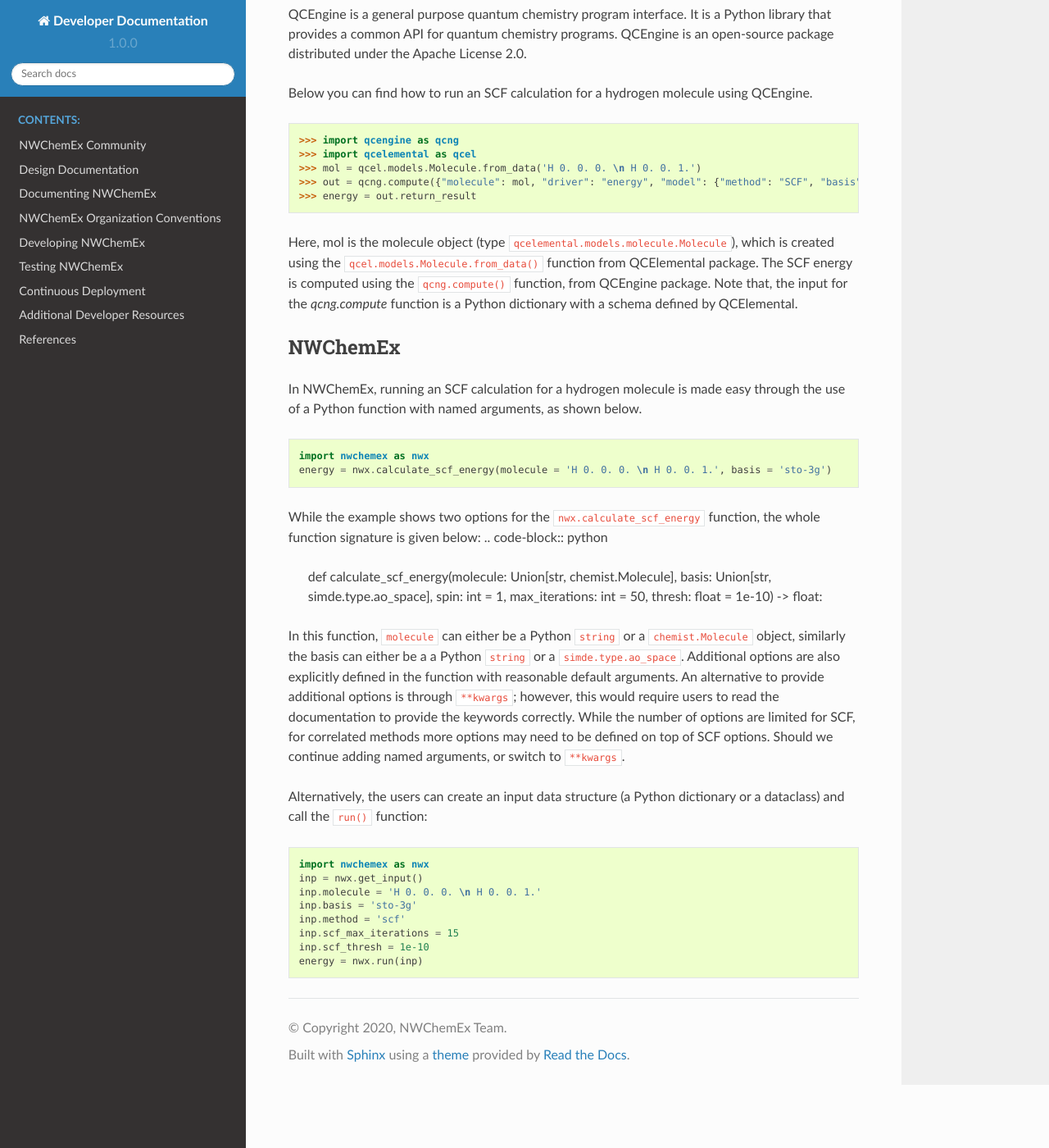
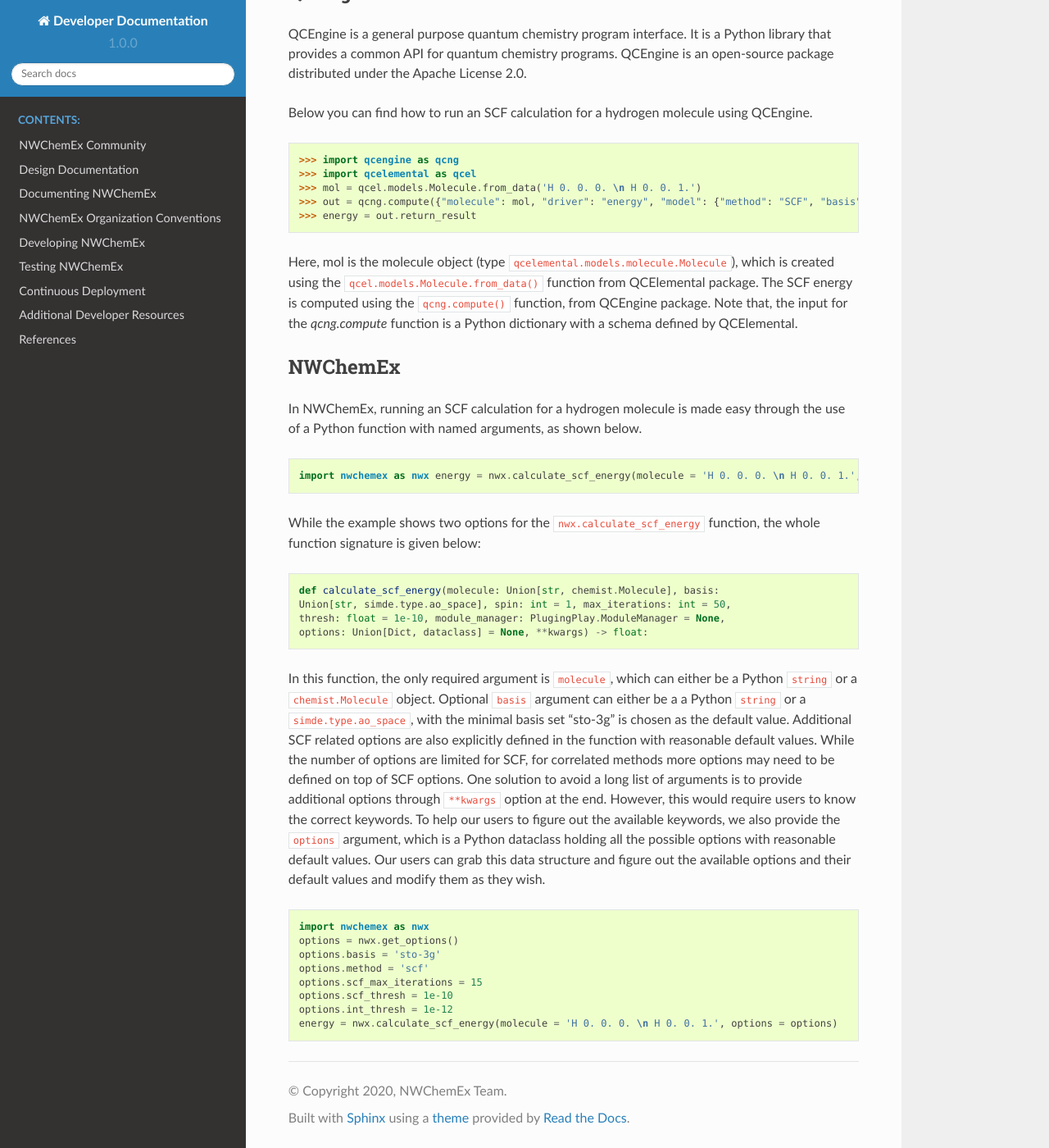
Before and after one commit to NWChemEx/.github, a Sphinx documentation site: the page built from docs/source/design/ui_design.rst, in a window 1280 px wide and 1400 px high, scrolled down 1577 px. Shown: the whole window at 82% size. Built offline with Sphinx 7.4.7 and the Read the Docs theme 2.0.0, drawn with Linux system fonts in a browser that asks for light colours; some of the changed text lies outside the part shown.

Commit message:
Wrap lines and add more discussions

```diff
--- a/docs/source/design/ui_design.rst
+++ b/docs/source/design/ui_design.rst
@@ -2,29 +2,39 @@
 User Interface Design
 ######################
 
-This document outlines the design principles and guidelines for the user interface (UI) of NWChemEx.
-Our main goal is to provide a user-friendly and intuitive interface that enables users to carry out a variety of quantum chemistry calculations seamlessly.
-However, please note that a graphical user interface (GUI) is not part of the current design.
+This document outlines the design principles and guidelines for the user
+interface (UI) of NWChemEx. Our main goal is to provide a user-friendly and
+intuitive interface that enables users to carry out a variety of quantum
+chemistry calculations seamlessly. However, please note that a graphical user
+interface (GUI) is not part of the current design.
 
 
-The current UI enables users to conduct commonly used quantum chemistry calculations such as single-point energies and geometry optimizations
-in as few steps as possible.
-It is designed to be straightforward, yet flexible enough to allow for more complex workflows using the helper/driver functions and PluginPlay modules.
-Users can execute these calculations either via Python scripts or interactively using Jupyter notebooks.
-For those who desire a fine-grained control of their workflow, they can utilize the Python and/or C++ API.
+The UI should enable users to conduct commonly used quantum chemistry
+calculations such as single-point energies and geometry optimizations in as few
+steps as possible. It should also be flexible enough to allow for more complex
+workflows using the helper/driver functions and PluginPlay modules. Users can
+execute these calculations either via Python scripts or interactively using
+Jupyter notebooks. For those who desire a fine-grained control of their
+workflow, they can utilize the Python and/or C++ API.
 
-Before we delve into the specifics of the NWChemEx UX, we provide examples of SCF/sto-3g energy calculations for a hydrogen molecule using two widely
-used quantum chemistry packages with Python interfaces, PySCF and PSI4.
-We will also provide an example from MolSSI QCEngine, which aims to provide a standard UI for a variety of quantum chemistry packages.
+Before we delve into the specifics of the NWChemEx UX, we provide examples of
+SCF/sto-3g energy calculations for a hydrogen molecule using two widely used
+quantum chemistry packages with Python interfaces, PySCF and PSI4, and MolSSI
+QCEngine, which aims to provide a standard UI for a variety of quantum chemistry
+packages. Finally, we will provide an NWChemEx example and discuss about the
+choices made.
 
 PySCF
 ======
-PySCF is a Python-based open-source quantum chemistry package distributed under the Apache License 2.0.
-The code is written mostly in Python (~90%), while computational hot spots are written in C following C89 standard.
-Most functions are pure (exceptions are named with a suffix underscore) and functional programming is preffered over object oriented style as described in
-their `code standard https://pyscf.org/code-rule.html`__.
+PySCF is a Python-based open-source quantum chemistry package distributed under
+the Apache License 2.0. The code is written mostly in Python (~90%), while
+computational hot spots are written in C following C89 standard. Most functions
+are pure (exceptions are named with a suffix underscore) and functional
+programming is preffered over object oriented style as described in their `code
+standard https://pyscf.org/code-rule.html`__.
 
-Below you can find how to run an SCF calculation for a hydrogen molecule using PySCF.
+Below you can find how to run an SCF calculation for a hydrogen molecule using
+PySCF.
 
 .. code-block:: python
 
@@ -33,16 +43,20 @@
     >>> rhf = scf.RHF(mol)
     >>> energy = rhf.kernel()
 
-Here, mol is the object (type ``pyscf.gto.mole.Mole``) representing the molecule and integrals with the given basis set and
-rhf is the object (type ``pyscf.scf.hf.RHF``) that holds method specific information. The energy is computed using the ``kernel()`` function.
+Here, mol is the object (type ``pyscf.gto.mole.Mole``) representing the molecule
+and integrals with the given basis set and rhf is the object (type
+``pyscf.scf.hf.RHF``) that holds method specific information. The energy is
+computed using the ``kernel()`` function.
 
 PSI4
 ====
-PSI4 is a C++/Python (70%/30%) open-source quantum chemistry package distributed under the LGPL3 license.
-PSI4 provides two different types of UI referred to as Psithon and PsiAPI modes.
-In the Psithon mode, the user writes an input file in a domain specific language similar to Python.
-In the PsiAPI mode, the user can write a pure Python script that interacts with PSI4 as a Python module.
-Since the latter is more relavant to our design, we show below how to run an SCF calculation for a hydrogen molecule using the PsiAPI mode.
+PSI4 is a C++/Python (70%/30%) open-source quantum chemistry package distributed
+under the LGPL3 license. PSI4 provides two different types of UI referred to as
+Psithon and PsiAPI modes. In the Psithon mode, the user writes an input file in
+a domain specific language similar to Python. In the PsiAPI mode, the user can
+write a pure Python script that interacts with PSI4 as a Python module. Since
+the latter is more relavant to our design, we show below how to run an SCF
+calculation for a hydrogen molecule using the PsiAPI mode.
 
 .. code-block:: python
 
@@ -50,18 +64,24 @@
     >>> mol = psi4.geometry('H 0. 0. 0. \n H 0. 0. 1.')
     >>> energy= psi4.energy('scf/sto-3g')
 
-Here, mol is the molecule object, which is created using the ``psi4.geometry()`` function and the energy is computed using the ``psi4.energy()`` function, which takes the method name as
-the required argument. Note that the user do not need to pass
-the molecule object explicitly to the subsequent energy calculation. By default energy is computed for the last molecule defined with the ``psi4.geometry()`` function.
-Additional options can be set with the ``psi4.set_options()`` function, which takes a Python dictionary as the required argument.
+Here, mol is the molecule object, which is created using the ``psi4.geometry()``
+function and the energy is computed using the ``psi4.energy()`` function, which
+takes the method name as the required argument. Note that the user do not need
+to pass the molecule object explicitly to the subsequent energy calculation. By
+default energy is computed for the last molecule defined with the
+``psi4.geometry()`` function. Additional options can be set with the
+``psi4.set_options()`` function, which takes a Python dictionary as the required
+argument.
 
 
 QCEngine
 ========
-QCEngine is a general purpose quantum chemistry program interface. It is a Python library that provides a common API for quantum chemistry programs.
+QCEngine is a general purpose quantum chemistry program interface. It is a
+Python library that provides a common API for quantum chemistry programs.
 QCEngine is an open-source package distributed under the Apache License 2.0.
 
-Below you can find how to run an SCF calculation for a hydrogen molecule using QCEngine.
+Below you can find how to run an SCF calculation for a hydrogen molecule using
+QCEngine.
 
 .. code-block:: python
 
@@ -71,41 +91,56 @@
     >>> out = qcng.compute({"molecule": mol, "driver": "energy", "model": {"method": "SCF", "basis": "sto-3g"}})
     >>> energy = out.return_result
 
-Here, mol is the molecule object (type ``qcelemental.models.molecule.Molecule``), which is created using the ``qcel.models.Molecule.from_data()`` function from QCElemental package.
-The SCF energy  is computed using the ``qcng.compute()`` function, from QCEngine package. Note that, the input for the `qcng.compute` function is a Python dictionary with a schema
-defined by QCElemental.
+Here, mol is the molecule object (type
+``qcelemental.models.molecule.Molecule``), which is created using the
+``qcel.models.Molecule.from_data()`` function from QCElemental package. The SCF
+energy is computed using the ``qcng.compute()`` function, from QCEngine
+package. Note that, the input for the `qcng.compute` function is a Python
+dictionary with a schema defined by QCElemental.
 
 
 NWChemEx
 ========
 
-In NWChemEx, running an SCF calculation for a hydrogen molecule is made easy through the use of a Python function with named arguments, as shown below.
+In NWChemEx, running an SCF calculation for a hydrogen molecule is made easy
+through the use of a Python function with named arguments, as shown below.
+
+.. code-block:: python
+
+    import nwchemex as nwx energy = nwx.calculate_scf_energy(molecule = 'H 0. 0. 0. \n H 0. 0. 1.', basis = 'sto-3g')
+
+While the example shows two options for the ``nwx.calculate_scf_energy``
+function, the whole function signature is given below:
+
+.. code-block:: python
+
+    def calculate_scf_energy(molecule: Union[str, chemist.Molecule], basis:
+    Union[str, simde.type.ao_space], spin: int = 1, max_iterations: int = 50,
+    thresh: float = 1e-10, module_manager: PlugingPlay.ModuleManager = None,
+    options: Union[Dict, dataclass] = None, **kwargs) -> float:
+
+In this function, the only required argument is ``molecule``, which can either
+be a Python ``string`` or a ``chemist.Molecule`` object. Optional ``basis``
+argument can either be a a Python ``string`` or a ``simde.type.ao_space``, with
+the minimal basis set "sto-3g" is chosen as the default value. Additional SCF
+related options are also explicitly defined in the function with reasonable
+default values. While the number of options are limited for SCF, for correlated
+methods more options may need to be defined on top of SCF options. One solution
+to avoid a long list of arguments is to provide additional options through
+``**kwargs`` option at the end. However, this would require users to know the
+correct keywords. To help our users to figure out the available keywords, we also
+provide the ``options`` argument, which is a Python dataclass holding all the
+possible options with reasonable default values. Our users can grab this data
+structure and figure out the available options and their default values and
+modify them as they wish.
 
 .. code-block:: python
 
     import nwchemex as nwx
-    energy = nwx.calculate_scf_energy(molecule = 'H 0. 0. 0. \n H 0. 0. 1.', basis = 'sto-3g')
-
-While the example shows two options for the ``nwx.calculate_scf_energy`` function, the whole function signature is given below:
-.. code-block:: python
-
-    def calculate_scf_energy(molecule: Union[str, chemist.Molecule], basis: Union[str, simde.type.ao_space], spin: int = 1, max_iterations: int = 50, thresh: float = 1e-10) -> float:
-
-In this function, ``molecule`` can either be a Python ``string`` or a ``chemist.Molecule`` object, similarly the basis can either be a a Python ``string`` or a ``simde.type.ao_space``.
-Additional options are also explicitly defined in the function with reasonable default arguments. An alternative to provide additional options is through ``**kwargs``; however,
-this would require users to read the documentation to provide the keywords correctly.
-While the number of options are limited for SCF, for correlated methods more options may need to be defined on top of SCF options. Should we continue adding
-named arguments, or switch to ``**kwargs``.
-
-Alternatively, the users can create an input data structure (a Python dictionary or a dataclass) and call the ``run()`` function:
-
-.. code-block:: python
-
-    import nwchemex as nwx
-    inp = nwx.get_input()
-    inp.molecule = 'H 0. 0. 0. \n H 0. 0. 1.'
-    inp.basis = 'sto-3g'
-    inp.method = 'scf'
-    inp.scf_max_iterations = 15
-    inp.scf_thresh = 1e-10
-    energy = nwx.run(inp)
+    options = nwx.get_options()
+    options.basis = 'sto-3g'
+    options.method = 'scf'
+    options.scf_max_iterations = 15
+    options.scf_thresh = 1e-10
+    options.int_thresh = 1e-12
+    energy = nwx.calculate_scf_energy(molecule = 'H 0. 0. 0. \n H 0. 0. 1.', options = options)
```
